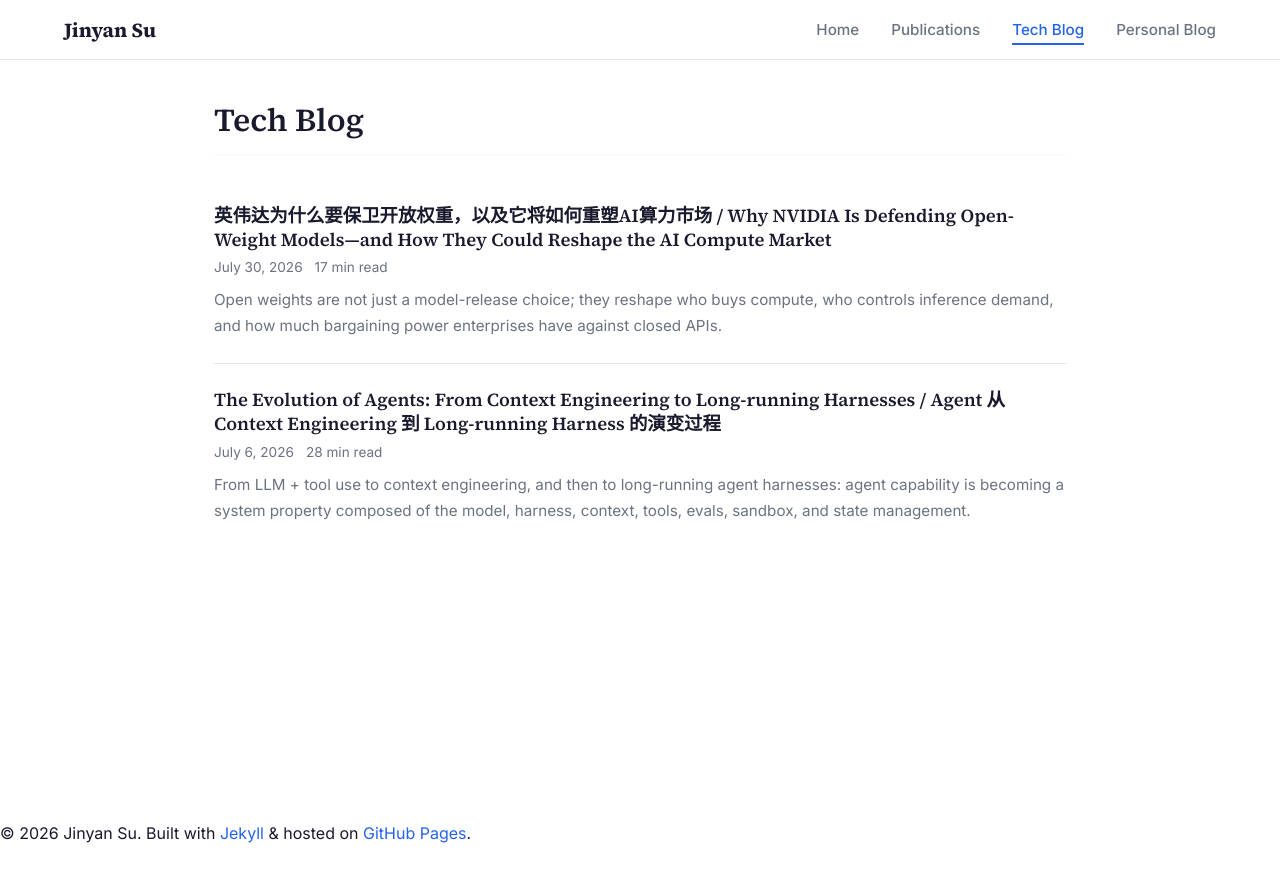
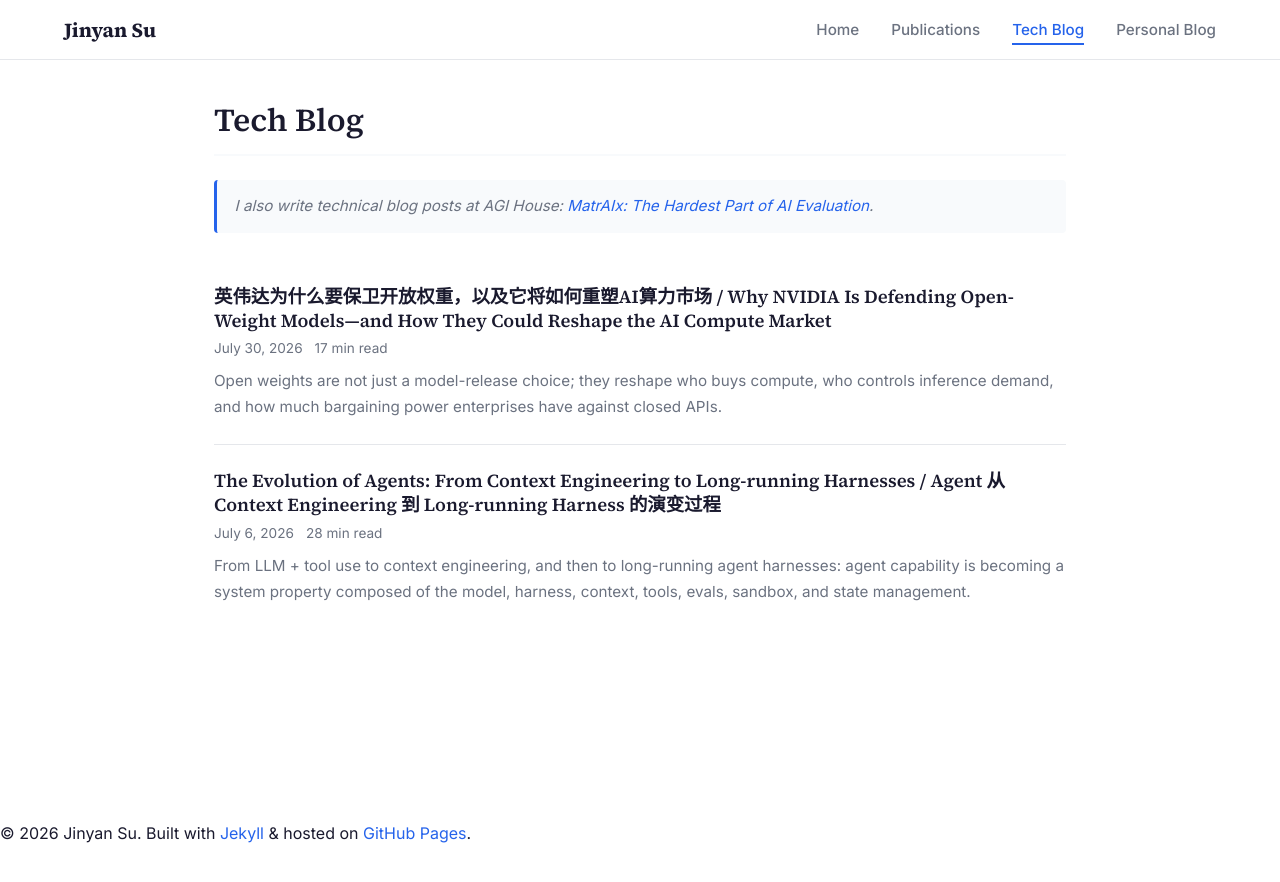
Before and after one commit to JinyanSu1/jinyansu1.github.io, a Jekyll site: the page built from learning-notes.html, in a window 1280 px wide. Shown: the top 882 px of the page. Built offline with Jekyll 4.4.1, drawn with Linux system fonts in a browser that asks for light colours.

Commit message:
Link AGI House post from Tech Blog page
Co-Authored-By: Claude Fable 5 <noreply@anthropic.com>

```diff
--- a/learning-notes.html
+++ b/learning-notes.html
@@ -5,6 +5,8 @@ permalink: /technical-blog/
 ---
 <div class="blog-container">
   <h1 class="page-title">Tech Blog</h1>
+
+  <p class="blog-intro-note"><em>I also write technical blog posts at AGI House: <a href="https://www.agihouse.org/blog/matraix-the-hardest-part-of-ai-evaluation" target="_blank" rel="noopener">MatrAIx: The Hardest Part of AI Evaluation</a>.</em></p>
 
   {% assign technical_posts = site.posts | where_exp: "post", "post.categories contains 'technical'" %}
 
```
